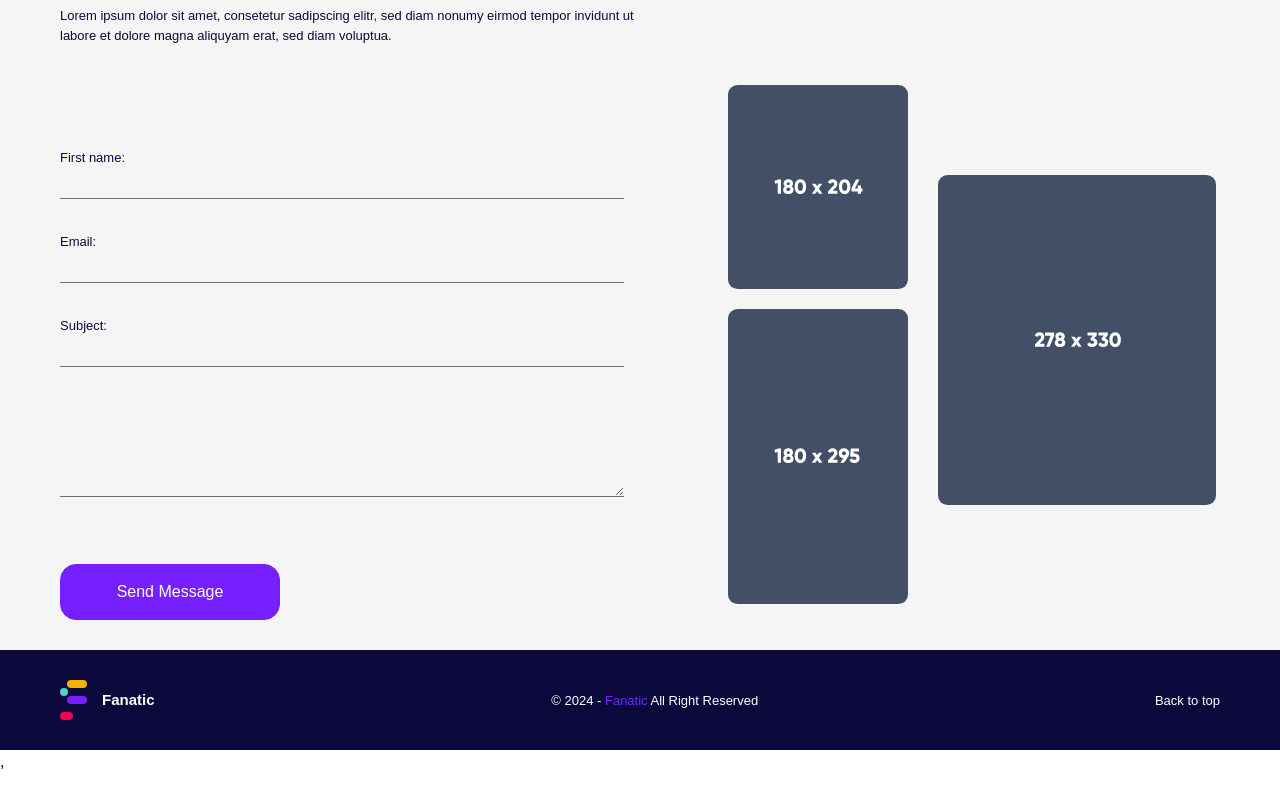
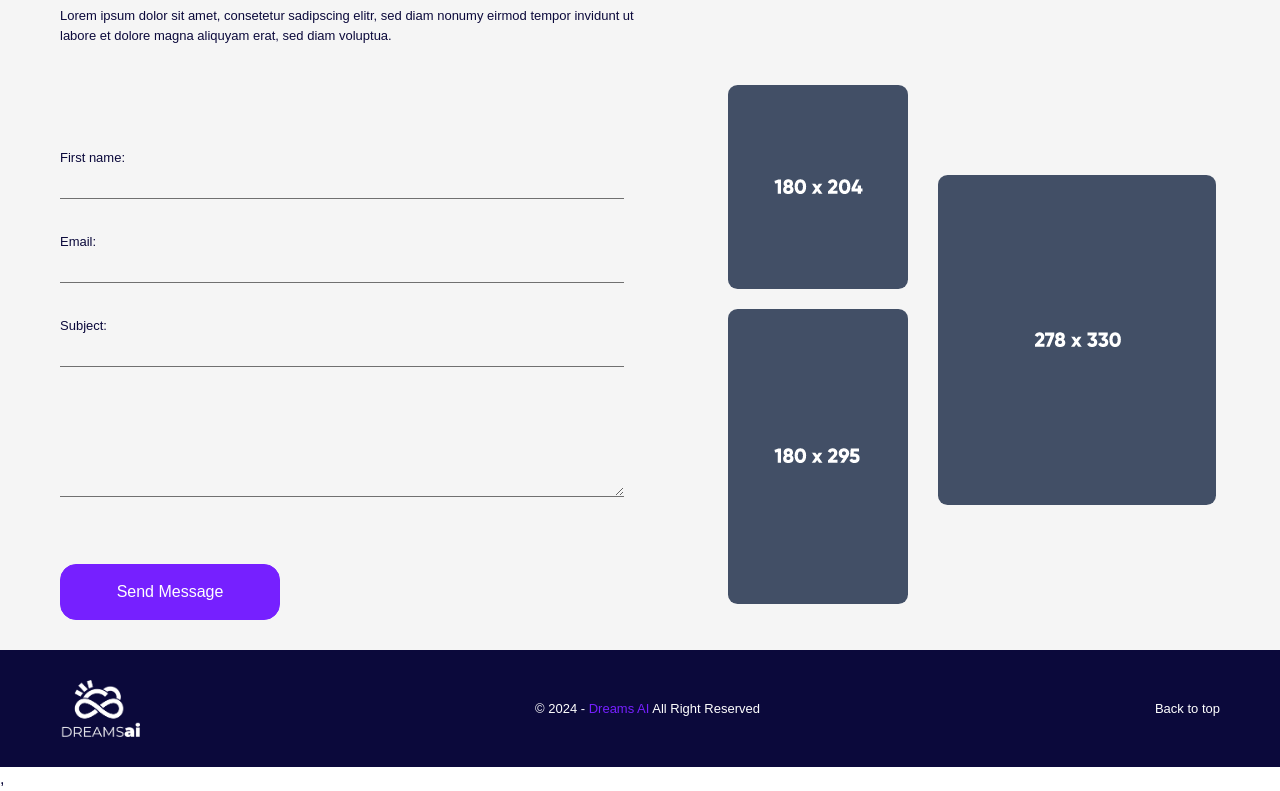
Before and after one commit to bluevisionai/Dream-ai_website_v2, a React (Create React App) app: page /home in a window 1280 px wide. Shown: the part 5187-5978 px from the top of the page. Built offline with nearby package versions, Linux system fonts and the light colour scheme.

Commit message:
Update Footer.jsx

```diff
--- a/src/components/Sections/Footer.jsx
+++ b/src/components/Sections/Footer.jsx
@@ -2,7 +2,8 @@ import React from "react";
 import styled from "styled-components";
 import { Link } from "react-scroll";
 // Assets
-import LogoImg from "../../assets/svg/Logo";
+// import LogoImg from "../../assets/svg/Logo";
+import Log from "../../assets/img/Dreams AI logo - White.png";
 
 export default function Contact() {
 
@@ -16,13 +17,14 @@ export default function Contact() {
         <div className="container">
           <InnerWrapper className="flexSpaceCenter" style={{ padding: "30px 0" }}>
             <Link className="flexCenter animate pointer" to="home" smooth={true} offset={-80}>
-              <LogoImg />
-              <h1 className="font15 extraBold whiteColor" style={{ marginLeft: "15px" }}>
+              {/* <LogoImg /> */}
+              <Img className="" src={Log} alt="office" />
+              {/* <h1 className="font15 extraBold whiteColor" style={{ marginLeft: "15px" }}>
                 Fanatic
-              </h1>
+              </h1> */}
             </Link>
             <StyleP className="whiteColor font13">
-              © {getCurrentYear()} - <span className="purpleColor font13">Fanatic</span> All Right Reserved
+              © {getCurrentYear()} - <span className="purpleColor font13">Dreams AI</span> All Right Reserved
             </StyleP>
 
             <Link className="whiteColor animate pointer font13" to="home" smooth={true} offset={-80}>
@@ -48,3 +50,6 @@ const StyleP = styled.p`
     margin: 20px 0;
   }
 `;
+const Img = styled.img`
+  width:80px;
+`;
```
